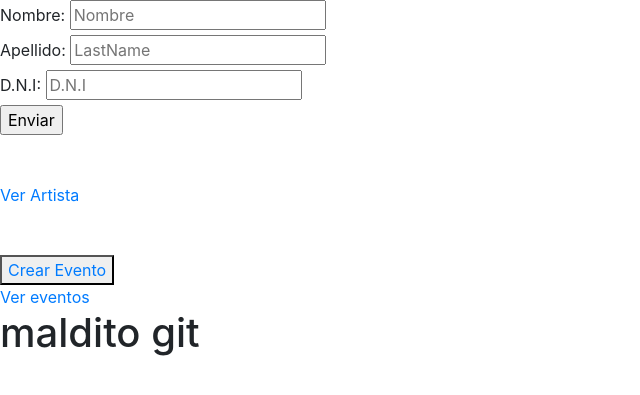
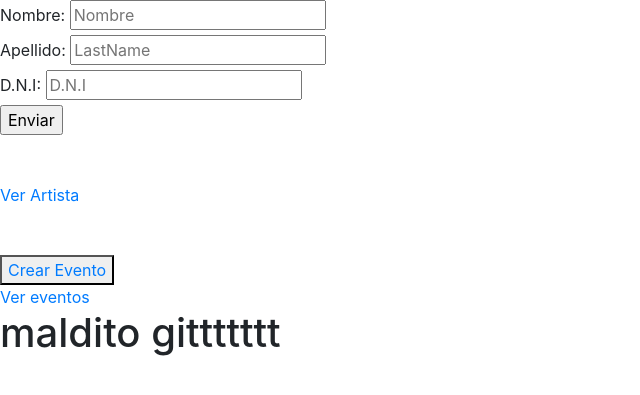
Before and after one commit to karina2011/GoToEvent, a PHP site: page /tpbecharge/ in a window 1280 px wide. Shown: the top 395 px of the page, without its empty margins (0-640 px from the left). Run offline with PHP 8.4, Linux system fonts and the light colour scheme.

Commit message:
odio git

```diff
--- a/GoToEvent/views/Home.php
+++ b/GoToEvent/views/Home.php
@@ -78,7 +78,7 @@
 
 <a href="Event/readAll">Ver eventos</a>
 
-<h1>maldito git</h1>
+<h1>maldito gittttttt</h1>
 <?php
 
 /*echo "<pre>";
```
